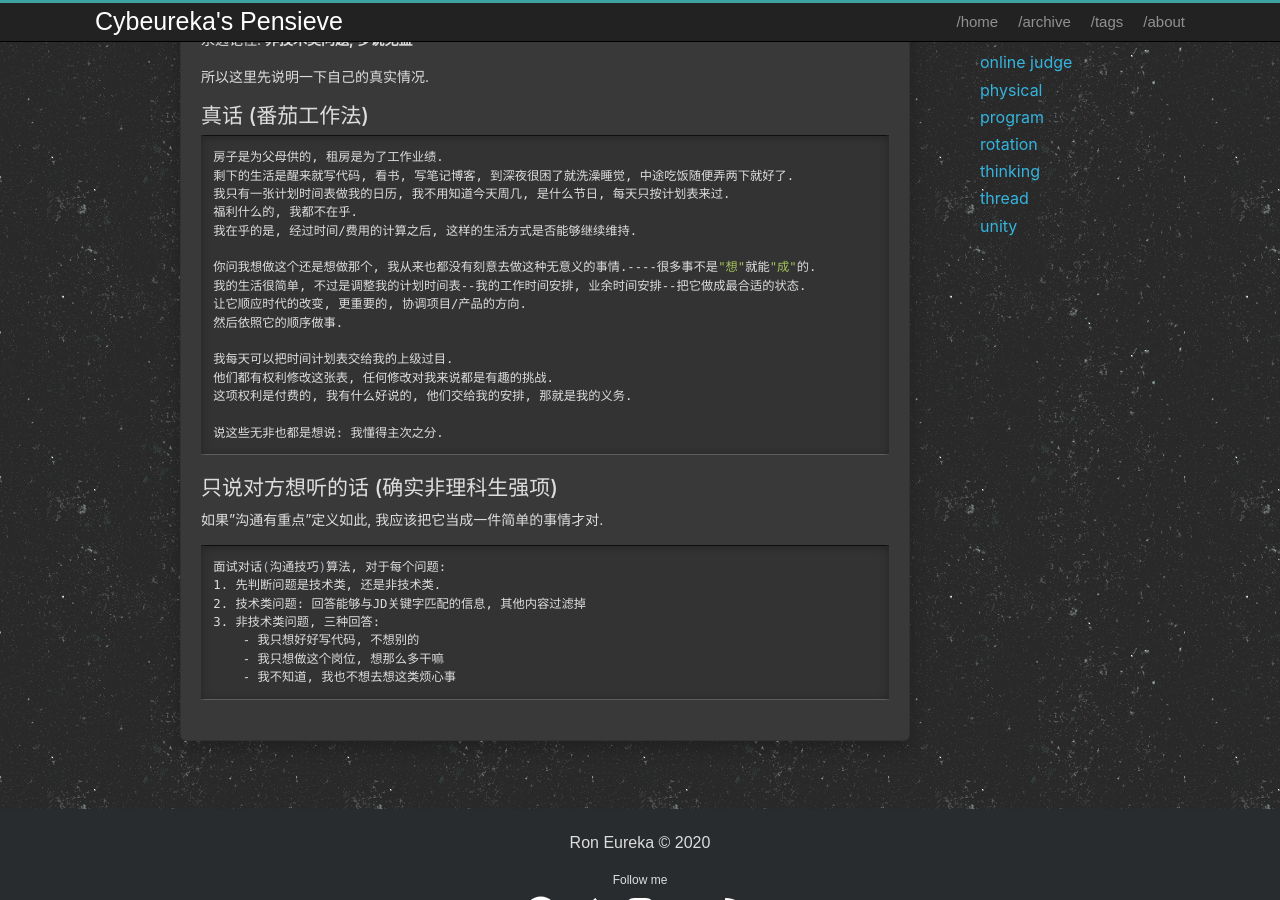
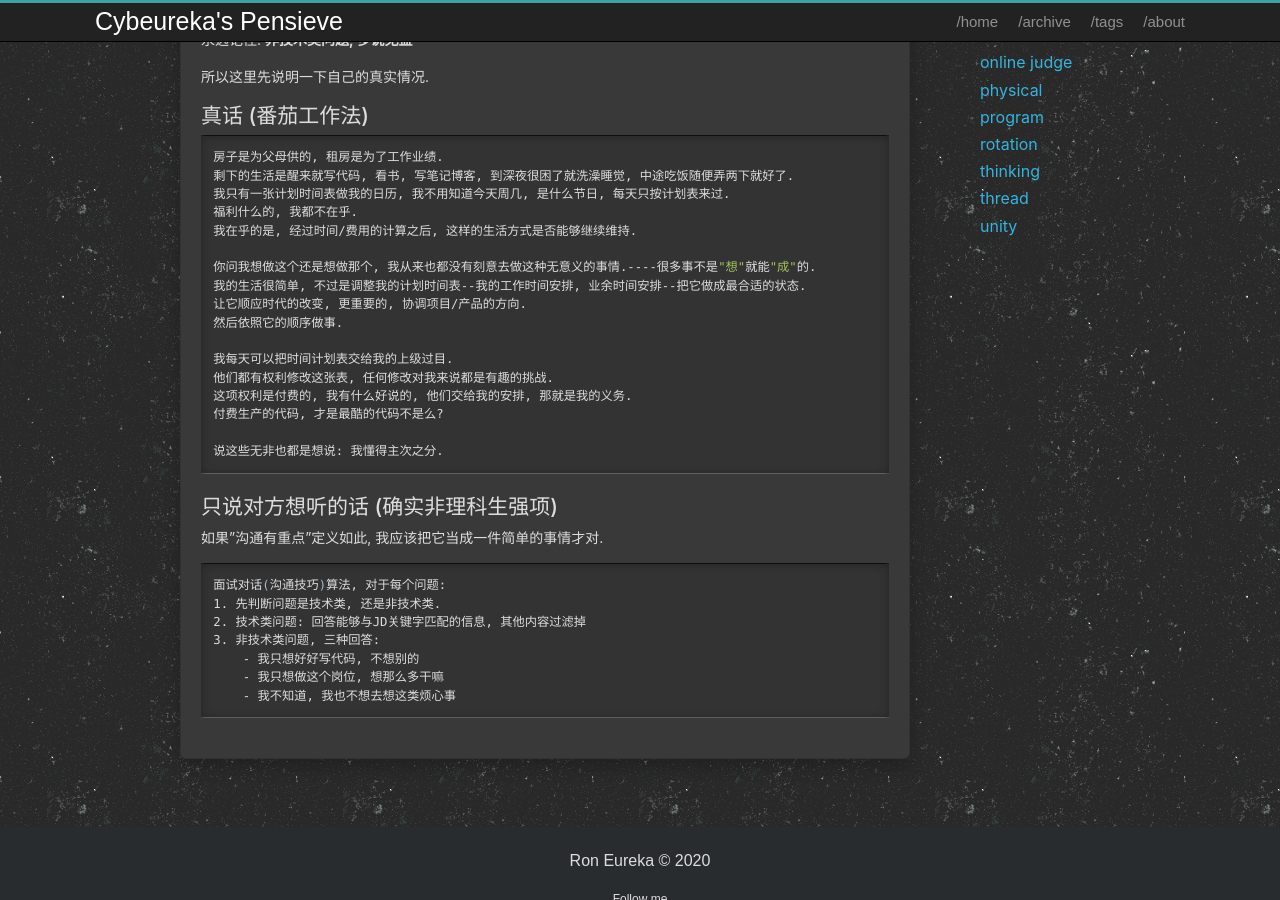
Before and after one commit to Ron2014/Ron2014.github.io, a Jekyll site: the page built from _posts/2020-06-19-interview-tech0.md, in a window 1280 px wide and 900 px high, scrolled down 491 px. Built offline with Jekyll 4.4.1, drawn with Linux system fonts in a browser that asks for light colours.

Commit message:
interview

```diff
--- a/_posts/2020-06-19-interview-tech0.md
+++ b/_posts/2020-06-19-interview-tech0.md
@@ -43,6 +43,7 @@ tags:
 我每天可以把时间计划表交给我的上级过目.
 他们都有权利修改这张表, 任何修改对我来说都是有趣的挑战.
 这项权利是付费的, 我有什么好说的, 他们交给我的安排, 那就是我的义务.
+付费生产的代码, 才是最酷的代码不是么?
 
 说这些无非也都是想说: 我懂得主次之分.
 {% endhighlight bash %}
```
